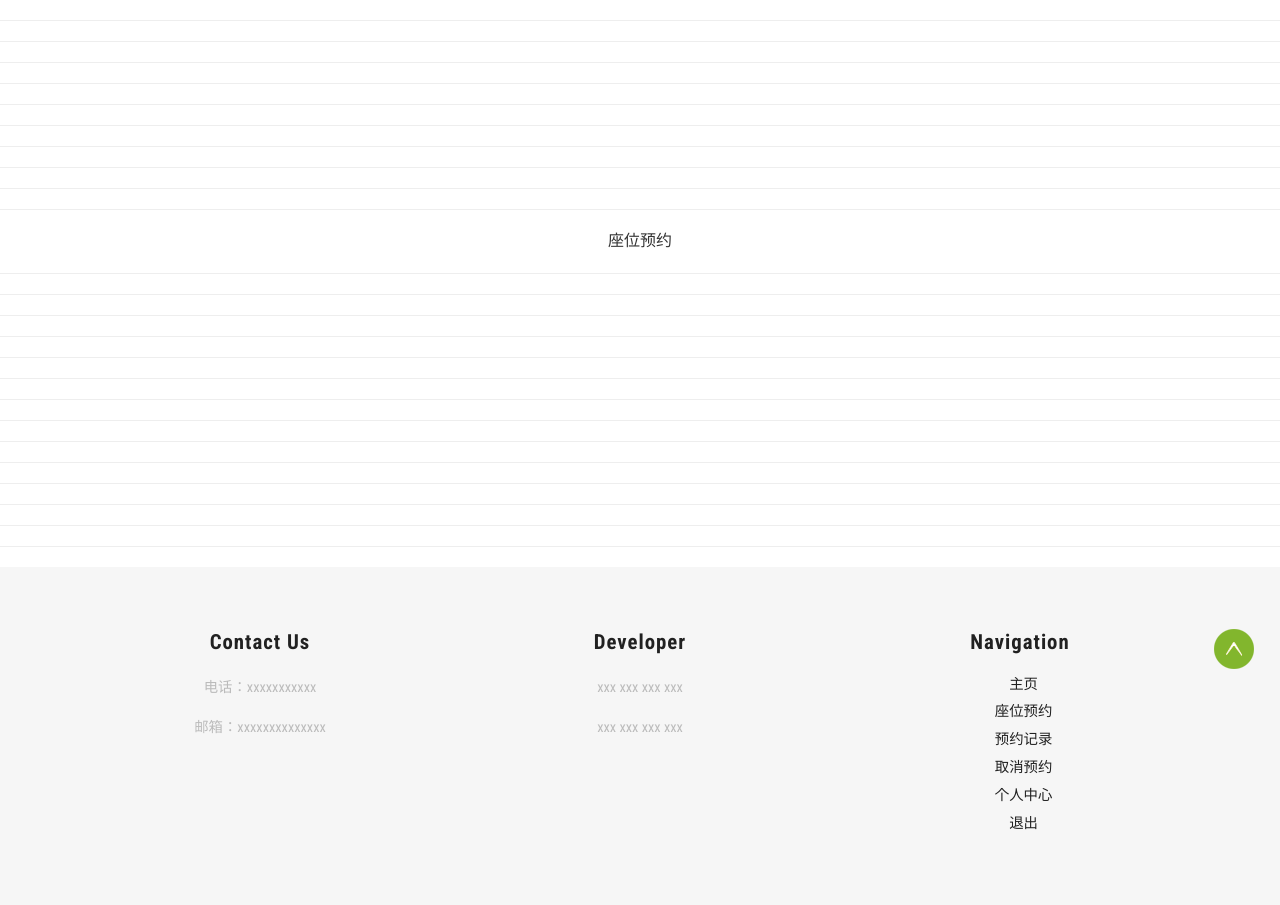
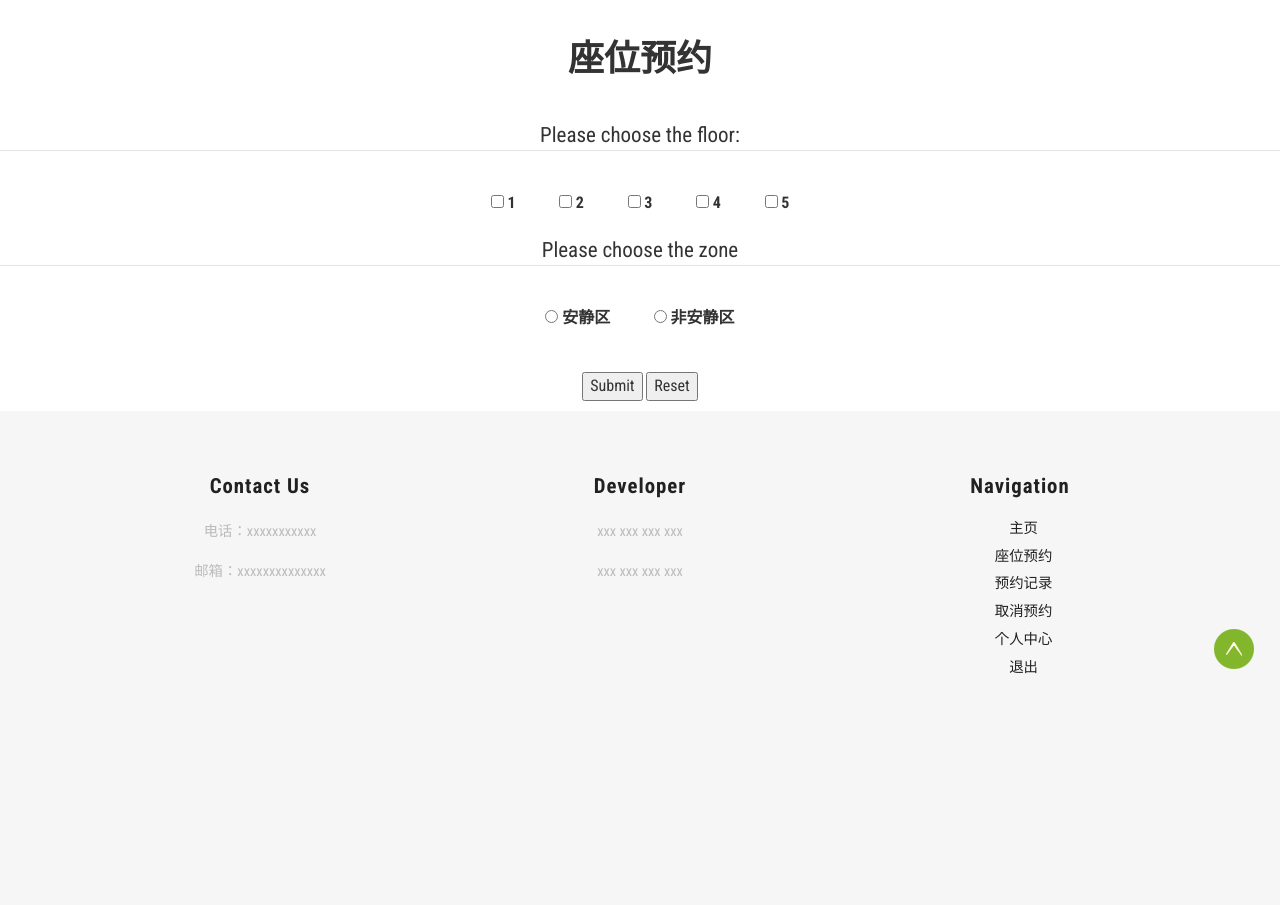
Before and after one commit to Group-18-Web-Development/Library_Reservation, a Django app: page /book/book_seat/ in a window 1280 px wide. Shown: the part 111-1016 px from the top of the page. After the commit the page ends 785 px from the top, so only its background shows below. Run offline with Django 3.2, Linux system fonts and the light colour scheme; some libraries are stand-ins or nearby versions.

Commit message:
book_seat 初步

```diff
--- a/static/main/css/book_seat.css
+++ b/static/main/css/book_seat.css
@@ -0,0 +1,17 @@
+.post, legend
+{
+    text-align: center;
+}
+h1
+{
+    font-weight: bold;
+    margin: 40px;
+}
+label
+{
+    margin: 20px;
+}
+legend:
+{
+    margin-top: 60px;
+}
--- a/static/main/js/book_seat.js
+++ b/static/main/js/book_seat.js
@@ -0,0 +1,13 @@
+function Selected(a) {
+  var label = a.value;
+    if (label=="quiet")
+    {
+        document.getElementById("quietmore").style.display='block';
+        document.getElementById("noisymore").style.display='none';
+    }
+    if (label=="noisy")
+    {
+        document.getElementById("noisymore").style.display='block';
+        document.getElementById("quietmore").style.display='none';
+    }
+}
--- a/templates/main/book_seat.html
+++ b/templates/main/book_seat.html
@@ -3,13 +3,13 @@
 
 {% block ext_css %}
     {{ block.super }}
-
+<link rel="stylesheet" href="../../static/main/css/book_seat.css">
 {% endblock %}
 
 
 {% block ext_js %}
     {{ block.super }}
-
+<script src="../../static/main/js/book_seat.js"></script>
 {% endblock %}
 
 
@@ -75,29 +75,60 @@
 
 
 {% block content %}
-    <hr>
-    <hr>
-    <hr>
-    <hr>
-    <hr>
-    <hr>
-    <hr>
-    <hr>
-    <hr>
-    <hr>
-    <p class="text-center">座位预约</p>
-    <hr>
-    <hr>
-    <hr>
-    <hr>
-    <hr>
-    <hr>
-    <hr>
-    <hr>
-    <hr>
-    <hr>
-    <hr>
-    <hr>
-    <hr>
-    <hr>
+<!-- Main -->
+<div id="main">
+	<!-- Post -->
+	<div class="post">
+		<h1>座位预约</h1>
+		<form action="#" method="post">
+			<fieldset>
+			<legend>Please choose the floor:</legend>
+				<label for="FirstFloor" class="floor"><input type="checkbox" id="FirstFloor" name="FirstFloor"> 1 </label>
+				<label for="SecondFloor" class="floor"><input type="checkbox" id="SecondFloor" name="SecondFloor"> 2 </label>
+				<label for="ThirdFloor" class="floor"><input type="checkbox" id="ThirdFloor" name="ThirdFloor"> 3 </label>
+				<label for="FourthFloor" class="floor"><input type="checkbox" id="FourthFloor" name="FourthFloor"> 4 </label>
+				<label for="FifthFloor" class="floor"><input type="checkbox" id="FifthFloor" name="FifthFloor"> 5 </label>
+			<legend>Please choose the zone</legend>
+				<label><input type="radio" id="zone" name="zone" value="quiet" aria-required="true" onChange="Selected(this)"> 安静区 </label>
+				<label><input type="radio" id="zone" name="zone" value="noisy" aria-required="true" onChange="Selected(this)"> 非安静区 </label>
+			</br>
+			<div id="quietmore" style="display: none;">
+				<legend>Please choose the study hall</legend>
+					<label for="a" class="study_hall"><input type="checkbox" id="a" name="a"> A </label>
+					<label for="b" class="study_hall"><input type="checkbox" id="b" name="b"> B </label>
+					<label for="c" class="study_hall"><input type="checkbox" id="c" name="c"> C </label>
+				<legend>请选择卓子类型</legend>
+					<label for="OnePerson" class="sortQ"><input type="checkbox" id="OnePerson" name="OnePerson"> 单人 </label>
+					<label for="FourPeopleQ" class="sortQ"><input type="checkbox" id="FourPeopleQ" name="FourPeopleQ"> 四个人 </label>
+					<label for="ManyPeople" class="sortQ"><input type="checkbox" id="ManyPeople" name="ManyPeople"> 多人 </label>
+				<legend>请选择卓子号</legend>
+					<select name="tableQ">
+						<option>1</option>
+						<option>2</option>
+						<option>3</option>
+						<option>4</option>
+						<option>5</option>
+					</select>
+			</div>
+			<div id=noisymore" style="display: none;">
+				<legend>请选择卓子类型</legend>
+					<label for="TwoPeople" class="sortN"><input type="checkbox" id="TwoPeople" name="TwoPeople"> 两个人 </label>
+					<label for="FourPeopleN" class="sortN"><input type="checkbox" id="FourPeopleN" name="FourPeopleN"> 四个人 </label>
+				<legend>请选择卓子号</legend>
+					<select name="tableN">
+						<option>1</option>
+						<option>2</option>
+						<option>3</option>
+						<option>4</option>
+						<option>5</option>
+					</select>
+			</div>
+			</br>
+			<p><input type="submit" value="Submit">
+			<input type="reset" value="Reset"></p>
+			</fieldset>
+		</form>
+	</div>
+</div>
+
 {% endblock %}
```
